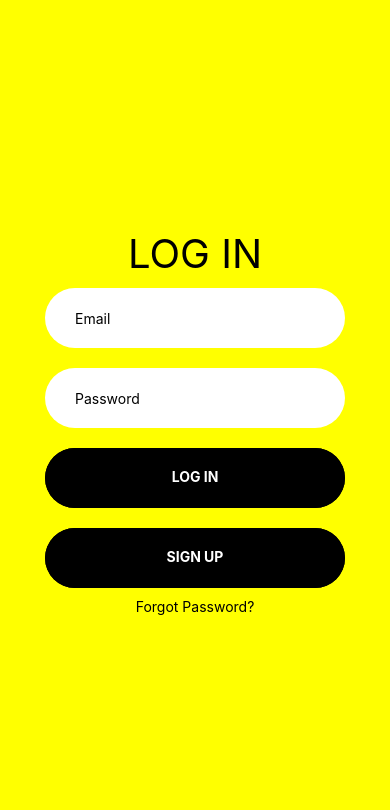
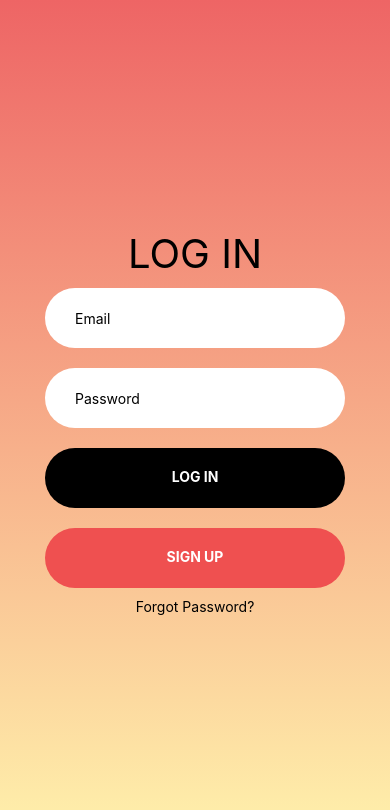
Before and after one commit to Quizzical-Team/quizzical-mobile, a React Native app: screen / in a window 390 px wide. Shown: the top 810 px of the page. Built offline with nearby package versions, Linux system fonts and the light colour scheme.

Commit message:
visual changes.

```diff
--- a/package.json
+++ b/package.json
@@ -12,6 +12,7 @@
   "dependencies": {
     "@react-navigation/native": "react-navigation/native",
     "expo": "~44.0.0",
+    "expo-linear-gradient": "~11.0.3",
     "expo-status-bar": "~1.2.0",
     "native-base": "^3.3.7",
     "react": "17.0.1",
--- a/src/components/PrimaryButton.tsx
+++ b/src/components/LoginScreenButton.tsx
@@ -1,6 +1,6 @@
 import { View, Text, StyleSheet, Pressable } from "react-native"
 
-const PrimaryButton = ({ children, style, press }) => {
+const LoginScreenButton = ({ children, style, press }) => {
     return (
         <View style={style}>
             <Pressable style={styles.buttonInner} onPress={press} android_ripple={{color: "white"}}>
@@ -16,7 +16,6 @@ const PrimaryButton = ({ children, style, press }) => {
 const styles = StyleSheet.create(
     {
         buttonInner: {
-            backgroundColor: "black",
             height: "100%",
         },
         text: {
@@ -28,4 +27,4 @@ const styles = StyleSheet.create(
     }
 )
 
-export default PrimaryButton;
+export default LoginScreenButton;
--- a/src/screens/LoginScreen.tsx
+++ b/src/screens/LoginScreen.tsx
@@ -1,6 +1,7 @@
 import React, { useState } from 'react';
 import { View, Text, TextInput, Button, StyleSheet, Pressable } from 'react-native'
-import PrimaryButton from '../components/PrimaryButton';
+import LoginScreenButton from '../components/LoginScreenButton';
+import { LinearGradient } from 'expo-linear-gradient';
 
 const LoginScreen = () => {
   const [email, setEmail] = useState('');
@@ -19,20 +20,20 @@ const LoginScreen = () => {
   }
 
   return (
-    <View style={styles.mainScreen}>
+    <LinearGradient colors={["#EE6565","#FFF2AC"]} style={styles.mainScreen}>
       <Text style={styles.loginText}>LOG IN</Text>
       <TextInput style={styles.inputs} placeholder="Email" keyboardType="email-address" autoCapitalize='none'></TextInput>
       <TextInput style={styles.inputs} secureTextEntry={true} placeholder="Password"></TextInput>
-      <PrimaryButton style={styles.buttons} press={login}>LOG IN</PrimaryButton>
-      <PrimaryButton style={styles.buttons} press={signup}>SIGN UP</PrimaryButton>
+      <LoginScreenButton style={styles.loginButton} press={login}>LOG IN</LoginScreenButton>
+      <LoginScreenButton style={styles.signUpButton} press={signup}>SIGN UP</LoginScreenButton>
       <Pressable onPress={forgotPass}><Text>Forgot Password?</Text></Pressable>
-    </View>
+    </LinearGradient>
   );
 };
 
 const styles = StyleSheet.create({
   mainScreen: {
-    backgroundColor: "yellow",
+    backgroundColor: "black",
     height: "100%",
     width: "100%",
     justifyContent: "center",
@@ -50,14 +51,21 @@ const styles = StyleSheet.create({
     borderRadius: 40,
     paddingLeft: 30,
   },
-  buttons:{
+  loginButton:{
     width: 300,
     height: 60,
     backgroundColor: "black",
     margin: 10,
     borderRadius: 40,
     overflow: "hidden",
-
+  },
+  signUpButton:{
+    width: 300,
+    height: 60,
+    backgroundColor: "#EF5050",
+    margin: 10,
+    borderRadius: 40,
+    overflow: "hidden",
   }
 })
 
```
Also changed, not shown: 1 other file (tests, documents, lock files or other folders).
